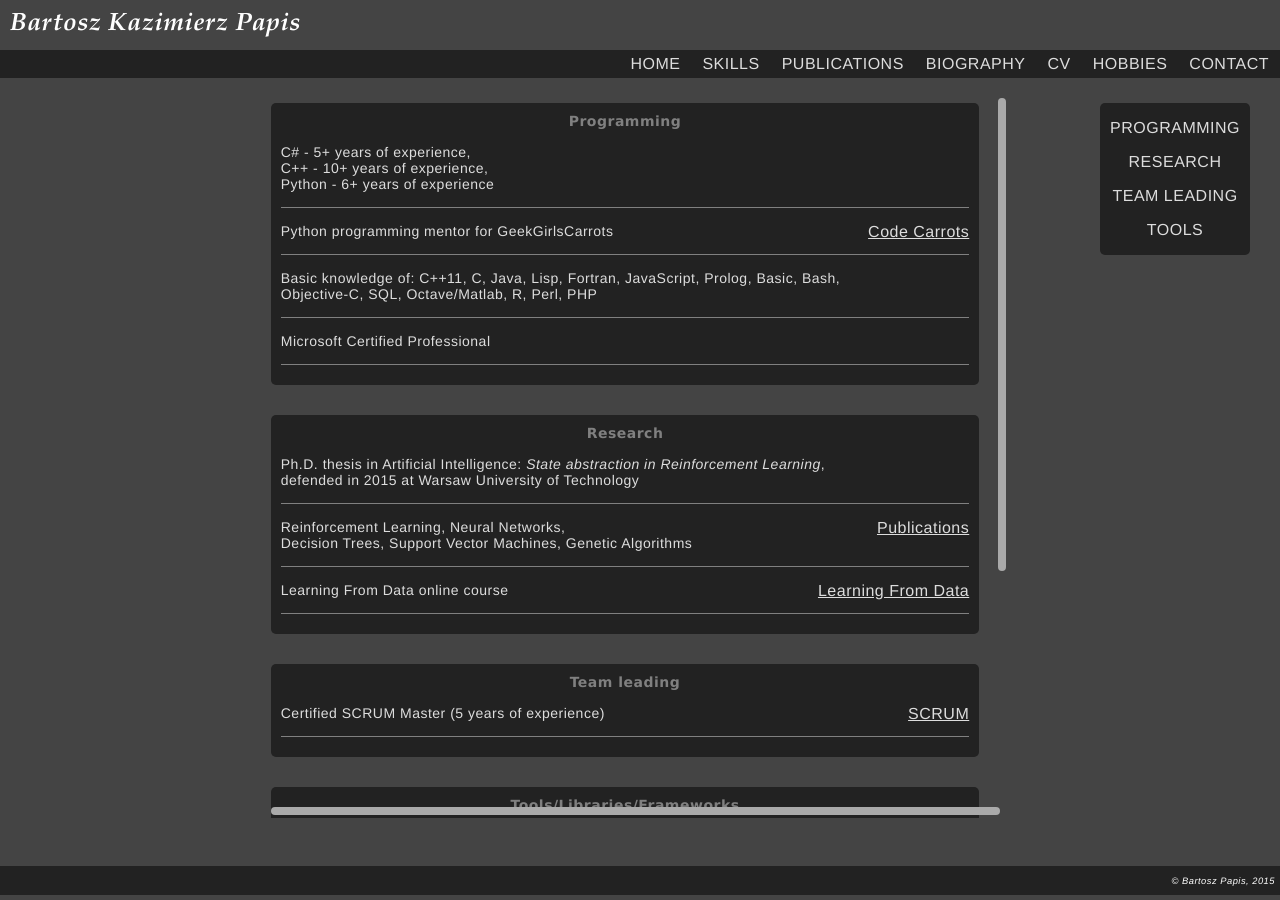
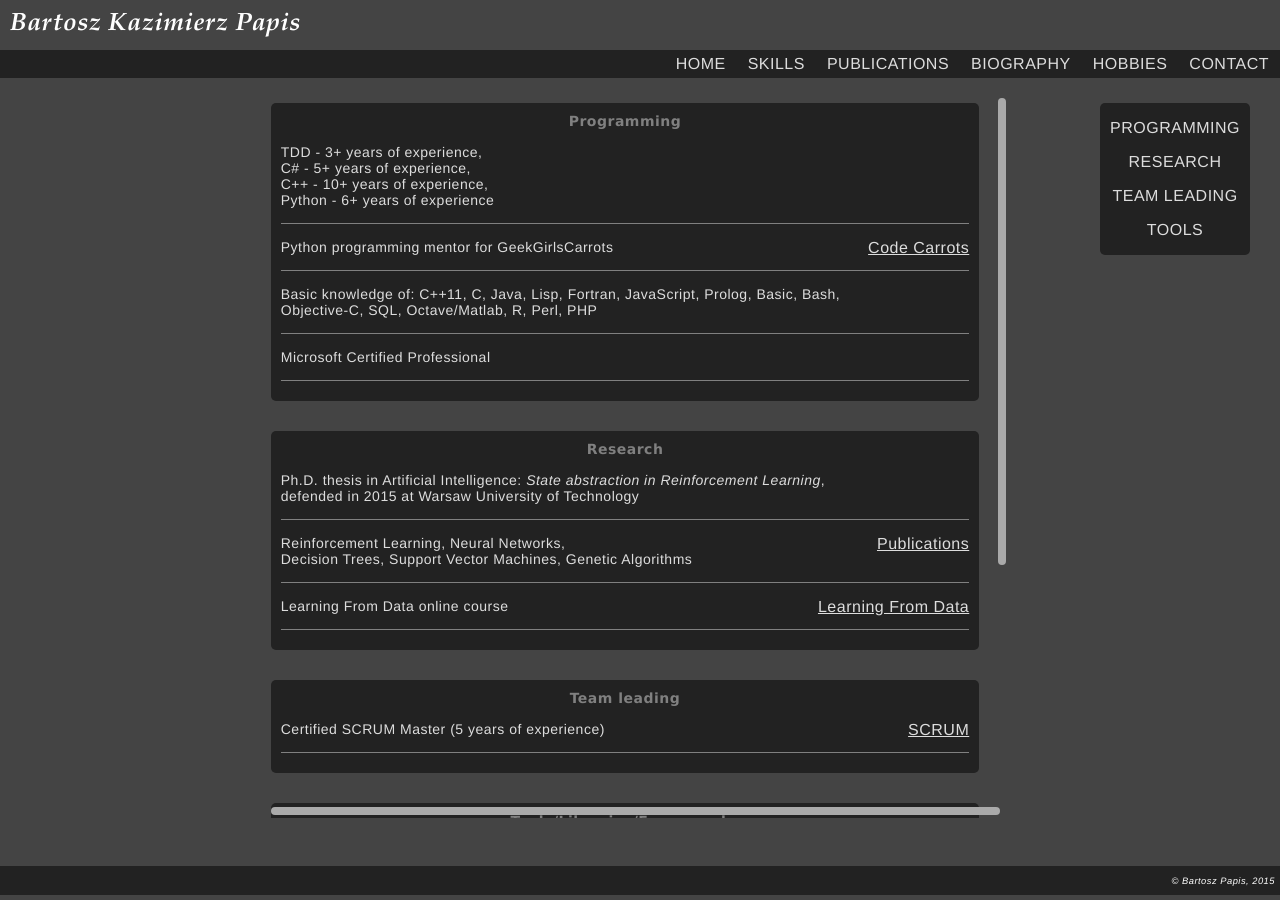
Before and after one commit to bartoszkp/bartoszkp.github.io, a Jekyll site: the page built from skills.html, in a window 1280 px wide. Built offline with Jekyll 4.4.1, drawn with Linux system fonts in a browser that asks for light colours.

Commit message:
Removed CV, updated hobbies and skills

```diff
--- a/_includes/topbar.html
+++ b/_includes/topbar.html
@@ -17,9 +17,6 @@
   <a href="biography.html">BIOGRAPHY</a>
  </li>
  <li>
-  <a href="cv.html">CV</a>
- </li>
- <li>
   <a href="hobbies.html">HOBBIES</a>
  </li>
  <li>
--- a/hobbies.html
+++ b/hobbies.html
@@ -17,6 +17,8 @@
       </a>
     </div>
     I'm a programmer both profesionally and as an enthusiast. I've used to contribute to <a href="http://stackoverflow.com">StackOverflow</a> very often, and I still do from time to time.
+
+    I'm mainly interested in issues of creating clean, readable designs and architectures and writing code that shares these merits. I've been practicing and constantly evaluating TDD for 3 years. My favourite languages are C# and Python.
     </div>
     <div class="annotation">
       My StackOverflow's flair image.
--- a/skills.html
+++ b/skills.html
@@ -10,7 +10,7 @@
 <div id="scroll-container" class="always-visible wrapper" style="padding-right: 40px; margin-bottom: 10px;">
 <div id="programming" class="block center list wrapped-width">
 <p>Programming</p>
-{% include skill.html name="C# - 5+ years of experience, <br />C++ - 10+ years of experience, <br />Python - 6+ years of experience" %}
+{% include skill.html name="TDD - 3+ years of experience, <br />C# - 5+ years of experience, <br />C++ - 10+ years of experience, <br />Python - 6+ years of experience" %}
 {% include skill.html name="Python programming mentor for GeekGirlsCarrots" link="http://geekgirlscarrots.org/about-us" linkname="Code Carrots" %}
 {% include skill.html name="Basic knowledge of: C++11, C, Java, Lisp, Fortran, JavaScript, Prolog, Basic, Bash, <br /> Objective-C, SQL, Octave/Matlab, R, Perl, PHP" %}
 {% include skill.html name="Microsoft Certified Professional" %}
```
